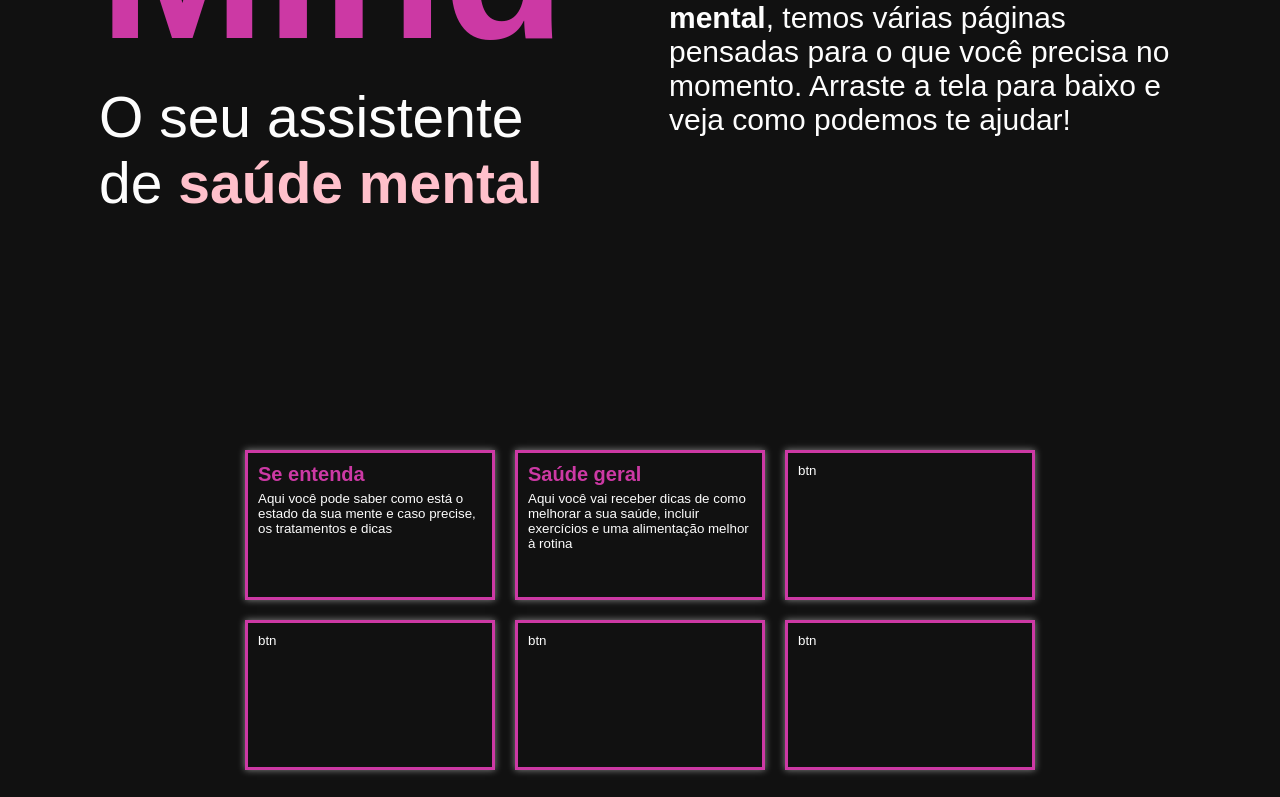
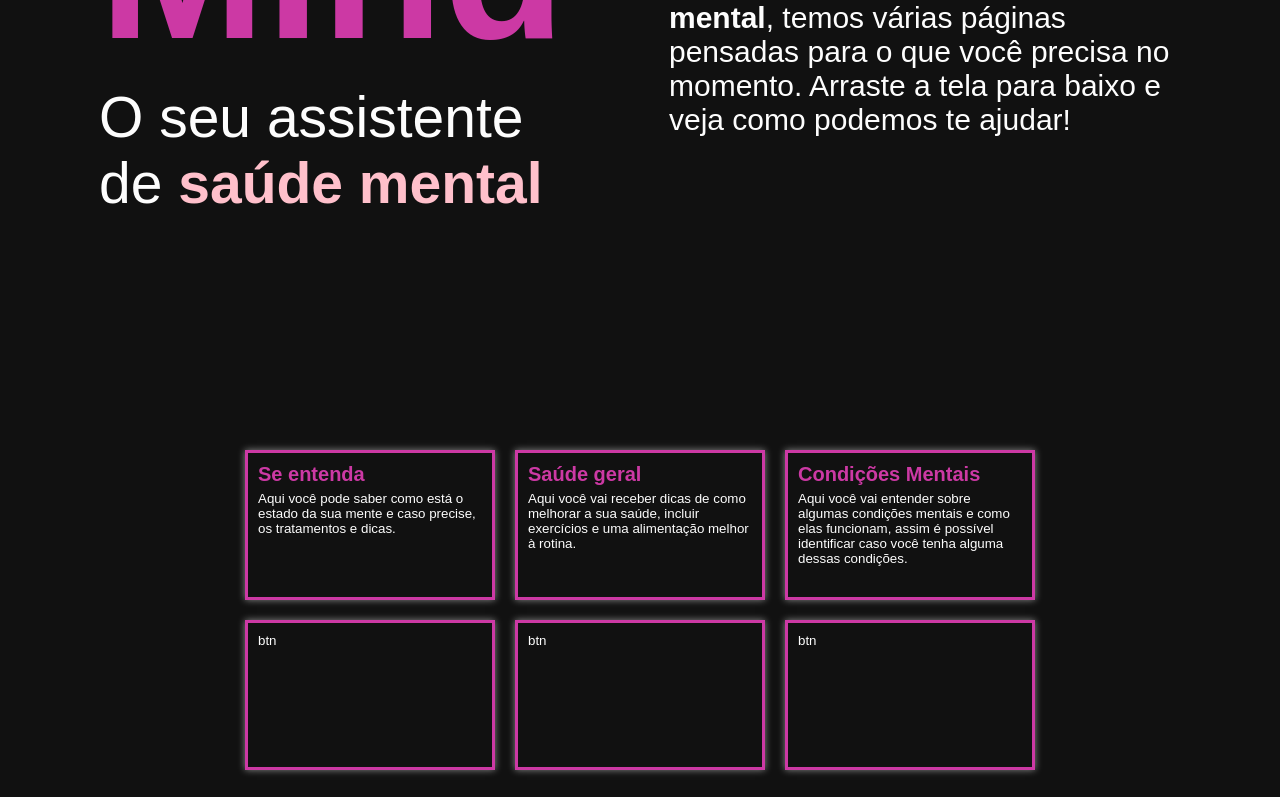
Before and after one commit to igorOliveira-dev/Mind, a React (Vite) app: page /#/ in a window 1280 px wide. Shown: the part 415-1212 px from the top of the page. Built offline with nearby package versions, Linux system fonts and the light colour scheme.

Commit message:
adicionando a página de condições mentais

```diff
--- a/src/elements/Header.jsx
+++ b/src/elements/Header.jsx
@@ -51,7 +51,7 @@ const Header = () => {
           <Link to="/">Início</Link>
           <Link to="/se-entenda">Se entenda</Link>
           <Link to="/saude-geral">Saúde geral</Link>
-          <Link to="/">Link 4</Link>
+          <Link to="/condicoes-mentais">Condições mentais</Link>
           <Link to="/">Link 5</Link>
           <Link to="/">Link 6</Link>
           <Link to="/">Link 7</Link>
--- a/src/main.jsx
+++ b/src/main.jsx
@@ -10,6 +10,7 @@ import MainRoute from "./routes/mainRoute/MainRoute";
 import SeEntenda from "./routes/seEntenda/SeEntenda";
 import Pesquisa from "./routes/pesquisa/Pesquisa";
 import SaudeGeral from "./routes/saudeGeral/SaudeGeral";
+import CondicoesMentais from "./routes/condicoesMentais/CondicoesMentais";
 
 const router = createHashRouter([
   {
@@ -28,6 +29,10 @@ const router = createHashRouter([
     path: "/saude-geral",
     element: <SaudeGeral />
   },
+  {
+    path: "/condicoes-mentais",
+    element: <CondicoesMentais />
+  }
 ]);
 
 ReactDOM.createRoot(document.getElementById("root")).render(
--- a/src/routes/mainRoute/MainRoute.jsx
+++ b/src/routes/mainRoute/MainRoute.jsx
@@ -23,6 +23,10 @@ const MainRoute = () => {
     navigate("/saude-geral");;
   }
 
+  const goToCondicoesMentais = () => {
+    navigate("/condicoes-mentais")
+  }
+
   return (
     <div>
       <Header />
@@ -40,13 +44,16 @@ const MainRoute = () => {
       <div className="paginas">
         <button className="btn1" onClick={goToSeEntenda}>
           <h2>Se entenda</h2>
-          <p>Aqui você pode saber como está o estado da sua mente e caso precise, os tratamentos e dicas</p>
+          <p>Aqui você pode saber como está o estado da sua mente e caso precise, os tratamentos e dicas.</p>
         </button>
         <button className="btn2" onClick={goToSaudeGeral}>
           <h2>Saúde geral</h2>
-          <p>Aqui você vai receber dicas de como melhorar a sua saúde, incluir exercícios e uma alimentação melhor à rotina</p>
+          <p>Aqui você vai receber dicas de como melhorar a sua saúde, incluir exercícios e uma alimentação melhor à rotina.</p>
         </button>
-        <button className="btn3">btn</button>
+        <button className="btn3" onClick={goToCondicoesMentais}>
+          <h2>Condições Mentais</h2>
+          <p>Aqui você vai entender sobre algumas condições mentais e como elas funcionam, assim é possível identificar caso você tenha alguma dessas condições.</p>
+        </button>
         <button className="btn4">btn</button>
         <button className="btn5">btn</button>
         <button className="btn6">btn</button>
```
